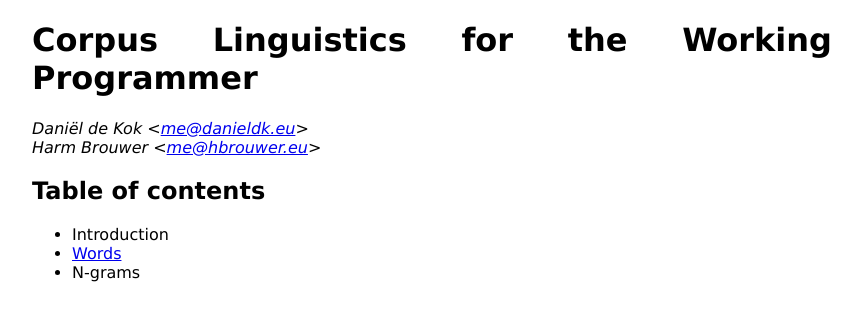
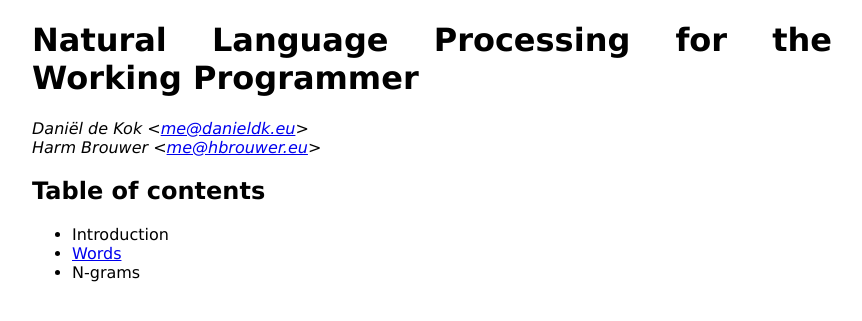
Before and after one commit to cskau/nlpwp, a Jekyll site: the page built from index.md, in a window 1280 px wide. Shown: the top 321 px of the page, without its empty margins (208-1070 px from the left). Built offline with Jekyll 4.4.1, drawn with Linux system fonts in a browser that asks for light colours.

Commit message:
Add page title as a header in the template.

```diff
--- a/_layouts/base.html
+++ b/_layouts/base.html
@@ -9,6 +9,7 @@
 <body>
 	<div id="page">
 		<div id="content">
+			<h1>{{ page.title }}</h1>
 			{{ content }}
 		</div>
 	</div>
--- a/index.md
+++ b/index.md
@@ -2,8 +2,6 @@
 layout: base
 title: Natural Language Processing for the Working Programmer
 ---
-
-# Corpus Linguistics for the Working Programmer
 
 *Daniël de Kok <[me@danieldk.eu](mailto:me@danieldk.eu)>*
 *Harm Brouwer <[me@hbrouwer.eu](mailto:me@hbrouwer.eu)>*
```
Also changed, not shown: words.md (+0 -1 lines).
